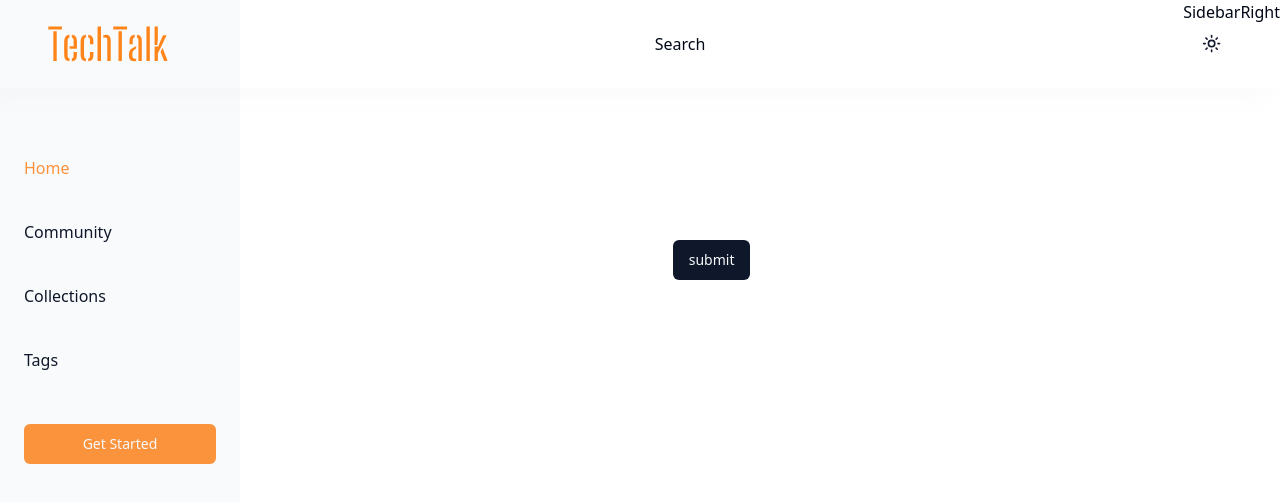
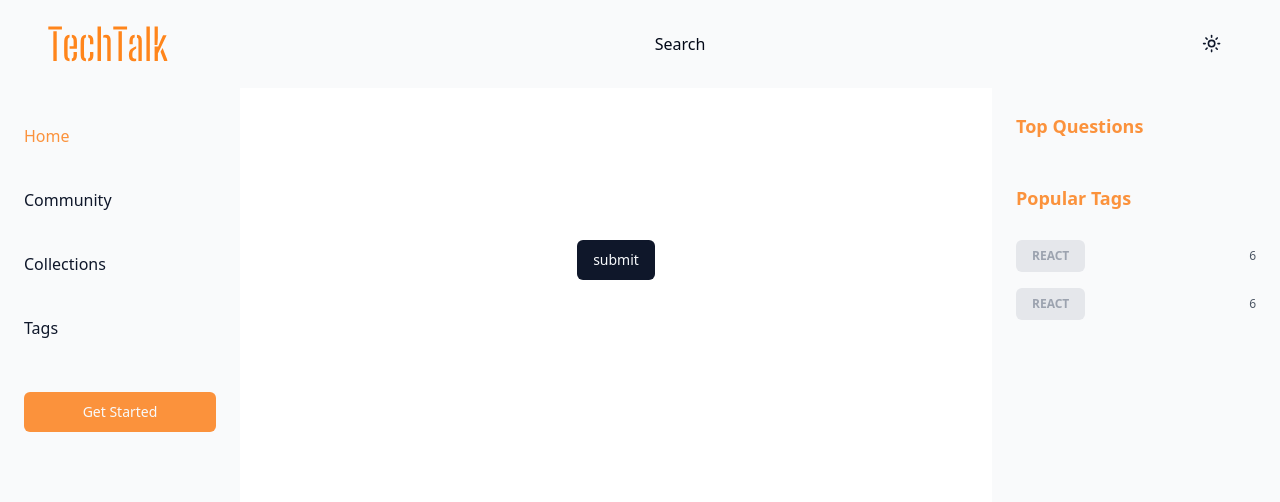
Before and after one commit to nnawar706/TechTalk, a Next.js app: page / in a window 1280 px wide. Shown: the top 502 px of the page. Built offline with nearby package versions, Linux system fonts and the light colour scheme; no server answers.

Commit message:
sidebar-right ui

```diff
--- a/components/shared/Navbar.tsx
+++ b/components/shared/Navbar.tsx
@@ -12,7 +12,7 @@ const Navbar = () => {
   return (
     <nav
     className="flex justify-between items-center fixed z-50 w-full
-    gap-5 p-6 shadow-light-300 dark:shadow-none sm:px-12">
+    gap-5 p-6 bg-gray-50 dark:bg-gray-900 sm:px-12">
         <Link href="/">
             <Image
                 src="/assets/images/logo.svg"
--- a/components/shared/SidebarLeft.tsx
+++ b/components/shared/SidebarLeft.tsx
@@ -10,8 +10,8 @@ const SidebarLeft = () => {
   const pathname = usePathname()
 
   return (
-    <section className="sticky left-0 top-0 w-60 pt-36 px-6 bg-gray-50 dark:bg-gray-900
-    hidden lg:flex flex-col justify-between">
+    <section className="sticky left-0 top-0 w-60 pt-28 px-6 bg-gray-50 dark:bg-gray-900
+    hidden lg:flex flex-col">
       <nav className="flex flex-col justify-center gap-4">
         {sidebarLinks.slice(0, 4).map((item) => {
           const isActive = pathname === item.route
--- a/components/shared/SidebarRight.tsx
+++ b/components/shared/SidebarRight.tsx
@@ -1,8 +1,34 @@
 import React from 'react'
+import Tag from './Tag'
 
 const SidebarRight = () => {
   return (
-    <div>SidebarRight</div>
+    <section className="sticky right-0 top-0 w-72 bg-gray-50 dark:bg-gray-900
+    pt-28 px-6 hidden lg:flex flex-col">
+      <div>
+        <h3 className="text-orange-400 font-semibold text-lg">Top Questions</h3>
+
+        <div className="mt-7 flex flex-col gap-2"></div>
+      </div>
+      <div className="mt-4">
+        <h3 className="text-orange-400 font-semibold text-lg">Popular Tags</h3>
+
+        <div className="mt-7 flex flex-col gap-4">
+          <Tag
+          id={'gkbgj'}
+          name={'React'}
+          totalCount={6}
+          showCount={true}
+          />
+          <Tag
+          id={'jgkbgj'}
+          name={'React'}
+          totalCount={6}
+          showCount={true}
+          />
+        </div>
+      </div>
+    </section>
   )
 }
 
--- /dev/null
+++ b/components/shared/Tag.tsx
@@ -0,0 +1,20 @@
+import { TagProp } from '@/types'
+import Link from 'next/link'
+import React from 'react'
+import { Badge } from '../ui/badge'
+
+const Tag = ({ id, name, totalCount, showCount }: TagProp) => (
+    <div className="flex justify-between items-center">
+        <Link href={`/tags/${id}`}>
+            <Badge className="rounded-md bg-gray-200 hover:bg-gray-200 text-gray-400
+            uppercase hover:text-orange-400 border-none px-4 py-2
+            dark:bg-gray-800">{name}</Badge>
+        </Link>
+
+        {showCount && (
+            <p className="text-xs text-gray-600 dark:text-gray-400">{totalCount}</p>
+        )}
+    </div>
+)
+
+export default Tag
--- /dev/null
+++ b/components/ui/badge.tsx
@@ -0,0 +1,36 @@
+import * as React from "react"
+import { cva, type VariantProps } from "class-variance-authority"
+
+import { cn } from "@/lib/utils"
+
+const badgeVariants = cva(
+  "inline-flex items-center rounded-full border px-2.5 py-0.5 text-xs font-semibold transition-colors focus:outline-none focus:ring-2 focus:ring-ring focus:ring-offset-2",
+  {
+    variants: {
+      variant: {
+        default:
+          "border-transparent bg-primary text-primary-foreground hover:bg-primary/80",
+        secondary:
+          "border-transparent bg-secondary text-secondary-foreground hover:bg-secondary/80",
+        destructive:
+          "border-transparent bg-destructive text-destructive-foreground hover:bg-destructive/80",
+        outline: "text-foreground",
+      },
+    },
+    defaultVariants: {
+      variant: "default",
+    },
+  }
+)
+
+export interface BadgeProps
+  extends React.HTMLAttributes<HTMLDivElement>,
+    VariantProps<typeof badgeVariants> {}
+
+function Badge({ className, variant, ...props }: BadgeProps) {
+  return (
+    <div className={cn(badgeVariants({ variant }), className)} {...props} />
+  )
+}
+
+export { Badge, badgeVariants }
```
Also changed, not shown: types/index.d.ts (+7 -0 lines).
